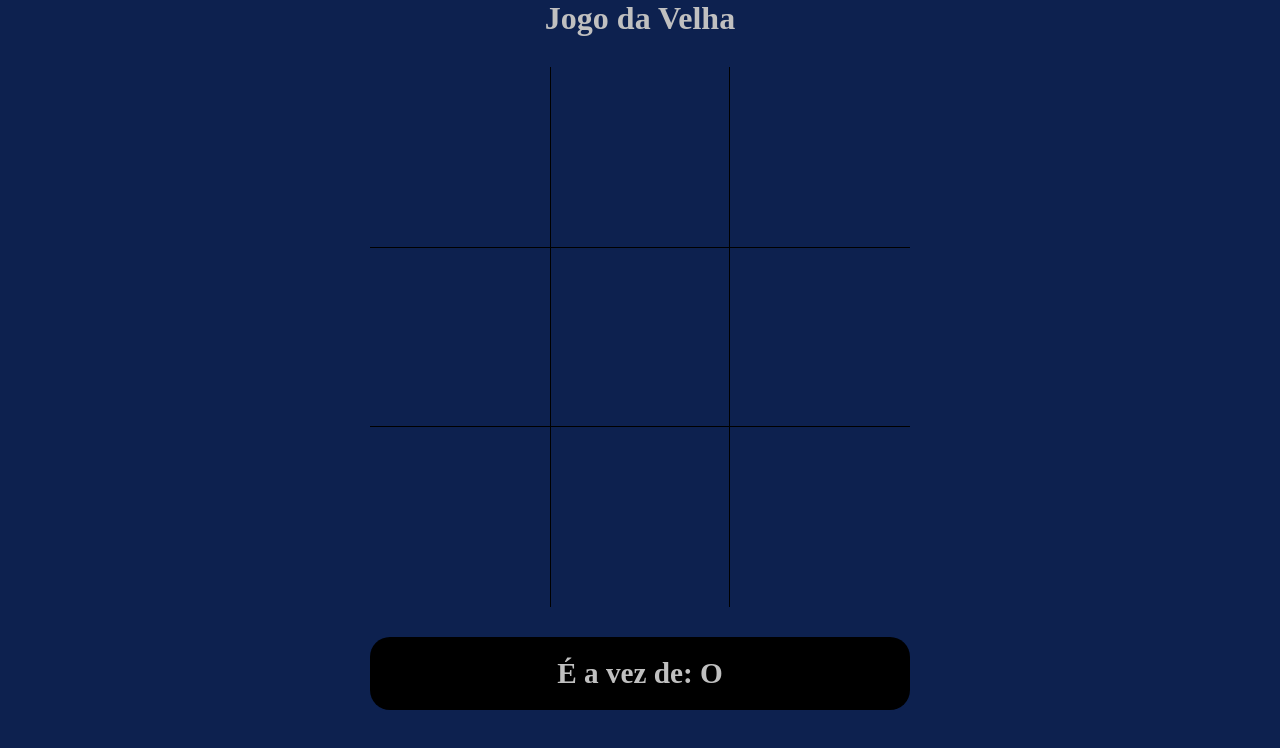
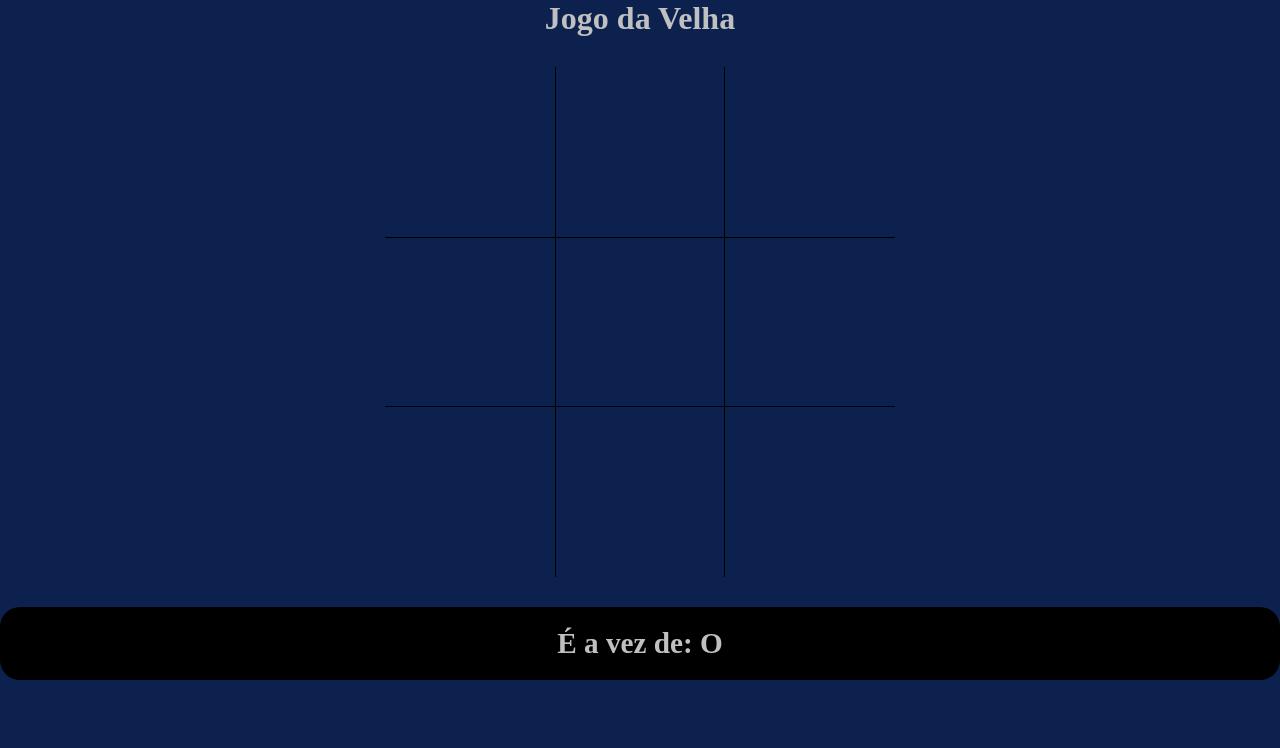
Before and after one commit to gabrielssconceicao/Tic-Tac-Toe, a React (Vite) app: page / in a window 1280 px wide. Shown: the top 748 px of the page. Built offline with nearby package versions, Linux system fonts and the light colour scheme.

Commit message:
mobile pt.2

```diff
--- a/src/Components/Board/Board.css
+++ b/src/Components/Board/Board.css
@@ -1,7 +1,6 @@
 .board {
   height: fit-content;
-  width: fit-content;
-  margin: 0 auto;
+  width: 100vw;
   color: #c0c0c0;
 
 }
@@ -15,13 +14,15 @@ h1 {
 .squares {
   display: grid;
   grid-template-columns: repeat(3, 1fr);
+  margin: 0 auto;
+  width: fit-content;
   height: fit-content;
   margin-bottom: 30px;
 }
 
 .score {
   padding: 20px;
-
+  margin: 0 auto;
   display: flex;
   justify-content: center;
   align-items: center;
@@ -31,6 +32,7 @@ h1 {
   font-size: 25px;
   background-color: black;
   border-radius: 20px;
+  width: 100%;
 }
 
 .score button {
@@ -47,10 +49,9 @@ h1 {
   border: 1px solid #c0c0c0;
 }
 
-@media (max-width:400px) {
-  .board {
-    margin: 0;
-  }
+@media (max-width:450px) {
+
+
   h1 {
     font-size: 25px;
   }
--- a/src/Components/Square/Square.css
+++ b/src/Components/Square/Square.css
@@ -1,6 +1,6 @@
 .square {
-  width: 180px;
-  height: 180px;
+  width: 170px;
+  height: 170px;
   display: flex;
   justify-content: center;
   align-items: center;
@@ -38,7 +38,7 @@
   border-right: 1px solid #000;
 }
 
-@media (max-width:400px) {
+@media (max-width:450px) {
   .square {
     width: 100px;
     height: 100px;
```
